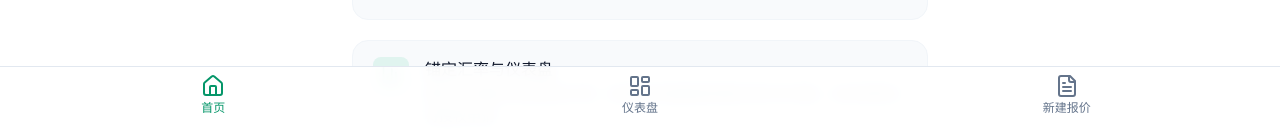
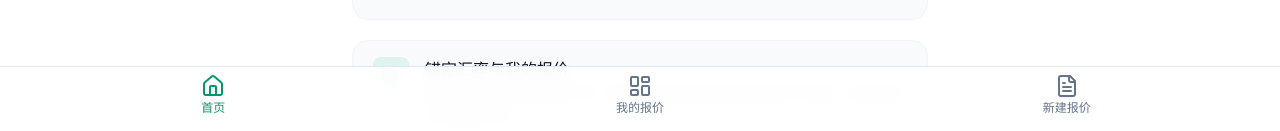
Before and after one commit to LoganOYoung/1039-quote-radar, a Next.js app: page / in a window 1280 px wide. Shown: the part 669-800 px from the top of the page. Built offline with nearby package versions, Linux system fonts and the light colour scheme.

Commit message:
底部导航「仪表盘」改为「我的报价」；我的报价列表增强：每条显示已读/次数、独立人数、最近停留时长

```diff
--- a/app/admin/page.tsx
+++ b/app/admin/page.tsx
@@ -69,7 +69,7 @@ export default async function AdminPage() {
             href="/dashboard"
             className="text-sm text-slate-500 hover:text-slate-700"
           >
-            返回仪表盘
+            返回我的报价
           </Link>
         </header>
 
--- a/app/dashboard/page.tsx
+++ b/app/dashboard/page.tsx
@@ -34,6 +34,7 @@ export default async function DashboardPage() {
 
   const quoteIds = (quotes || []).map((q) => q.id);
   const ipCountByQuote: Record<string, number> = {};
+  const latestDurationByQuote: Record<string, number | null> = {};
   let pendingAccessByQuote: Record<string, Array<{ id: string; session_token: string; location_city: string | null; created_at: string }>> = {};
   let recentLogs: Array<{
     product_name: string;
@@ -72,6 +73,15 @@ export default async function DashboardPage() {
       }
       for (const id of quoteIds) {
         ipCountByQuote[id] = distinctIpsByQuote[id]?.size ?? 0;
+      }
+      // 每条报价最近一次访问的停留时长（用于列表展示「阅读时长」）
+      const sortedByViewed = [...logs].sort(
+        (a, b) => new Date(b.viewed_at).getTime() - new Date(a.viewed_at).getTime()
+      );
+      for (const log of sortedByViewed) {
+        if (latestDurationByQuote[log.quote_id] == null && log.duration_seconds != null && log.duration_seconds > 0) {
+          latestDurationByQuote[log.quote_id] = log.duration_seconds;
+        }
       }
     }
 
@@ -193,6 +203,23 @@ export default async function DashboardPage() {
                     <p className="text-sm text-slate-500 truncate">
                       {q.customer_name || "—"} · {new Date(q.created_at).toLocaleString("zh-CN")}
                     </p>
+                    {/* 客户行为：已读/次数、独立人数、最近阅读时长 */}
+                    <div className="mt-1.5 flex flex-wrap items-center gap-x-3 gap-y-0.5 text-xs text-slate-500">
+                      <span className={((q.views_count ?? 0) > 0 ? "text-emerald-600" : "") + " font-medium"}>
+                        {(q.views_count ?? 0) > 0 ? "已读" : "未读"} ({q.views_count ?? 0} 次)
+                      </span>
+                      {distinctIps > 0 && (
+                        <span>
+                          {distinctIps} 人查看
+                          {isMultiIp && (
+                            <span className="text-red-600 ml-0.5">（可能转发）</span>
+                          )}
+                        </span>
+                      )}
+                      {latestDurationByQuote[q.id] != null && latestDurationByQuote[q.id]! > 0 && (
+                        <span>最近停留 {latestDurationByQuote[q.id]} 秒</span>
+                      )}
+                    </div>
                     {(pendingAccessByQuote[q.id]?.length ?? 0) > 0 && (
                       <div className="mt-2 space-y-1">
                         <p className="text-xs text-amber-600">待授权 ({pendingAccessByQuote[q.id].length})</p>
--- a/app/page.tsx
+++ b/app/page.tsx
@@ -33,8 +33,8 @@ const valueItems: { icon: LucideIcon; title: string; desc: string }[] = [
   },
   {
     icon: BarChart3,
-    title: "锚定汇率与仪表盘",
-    desc: "报价页可展示你设定的汇率；仪表盘可查看每条报价的打开次数、访问来源与待授权申请",
+    title: "锚定汇率与我的报价",
+    desc: "报价页可展示你设定的汇率；我的报价可查看每条报价的打开次数、访问来源与待授权申请",
   },
 ];
 
--- a/app/quote/new/page.tsx
+++ b/app/quote/new/page.tsx
@@ -1123,7 +1123,7 @@ export default function QuoteNewPage() {
             </div>
             <p className="text-xs text-slate-500 mt-2">「复制带话术」可直接粘贴到微信/WhatsApp，含产品名、价格与链接</p>
             <Link href="/dashboard" className="inline-block mt-3 text-sm text-emerald-400 hover:underline">
-              去仪表盘查看动态 →
+              去我的报价查看动态 →
             </Link>
           </section>
         )}
--- a/app/share/[id]/page.tsx
+++ b/app/share/[id]/page.tsx
@@ -40,7 +40,7 @@ export default async function SharePage({ params }: Props) {
         </div>
         <p className="mt-6 text-center">
           <Link href="/dashboard" className="text-sm text-emerald-600 hover:underline">
-            返回仪表盘
+            返回我的报价
           </Link>
         </p>
       </div>
--- a/components/AppNav.tsx
+++ b/components/AppNav.tsx
@@ -7,7 +7,7 @@ import { Home, LayoutDashboard, FileText } from "lucide-react";
 
 const navItems = [
   { href: "/", label: "首页", icon: Home },
-  { href: "/dashboard", label: "仪表盘", icon: LayoutDashboard },
+  { href: "/dashboard", label: "我的报价", icon: LayoutDashboard },
   { href: "/quote/new", label: "新建报价", icon: FileText },
 ] as const;
 
--- a/lib/notify.ts
+++ b/lib/notify.ts
@@ -44,7 +44,7 @@ export async function notifyQuoteViewed(quote: QuoteInfo, city: string): Promise
 export async function notifyAccessRequested(quote: QuoteInfo, city: string): Promise<void> {
   const feishu = process.env.FEISHU_WEBHOOK_URL;
   const wecom = process.env.WECOM_WEBHOOK_URL;
-  const text = `来自 ${city} 的买家请求解锁报价「${quote.product_name}」。请到仪表盘授权后，客户刷新即可看到价格。`;
+  const text = `来自 ${city} 的买家请求解锁报价「${quote.product_name}」。请到我的报价授权后，客户刷新即可看到价格。`;
 
   if (feishu) {
     try {
```
